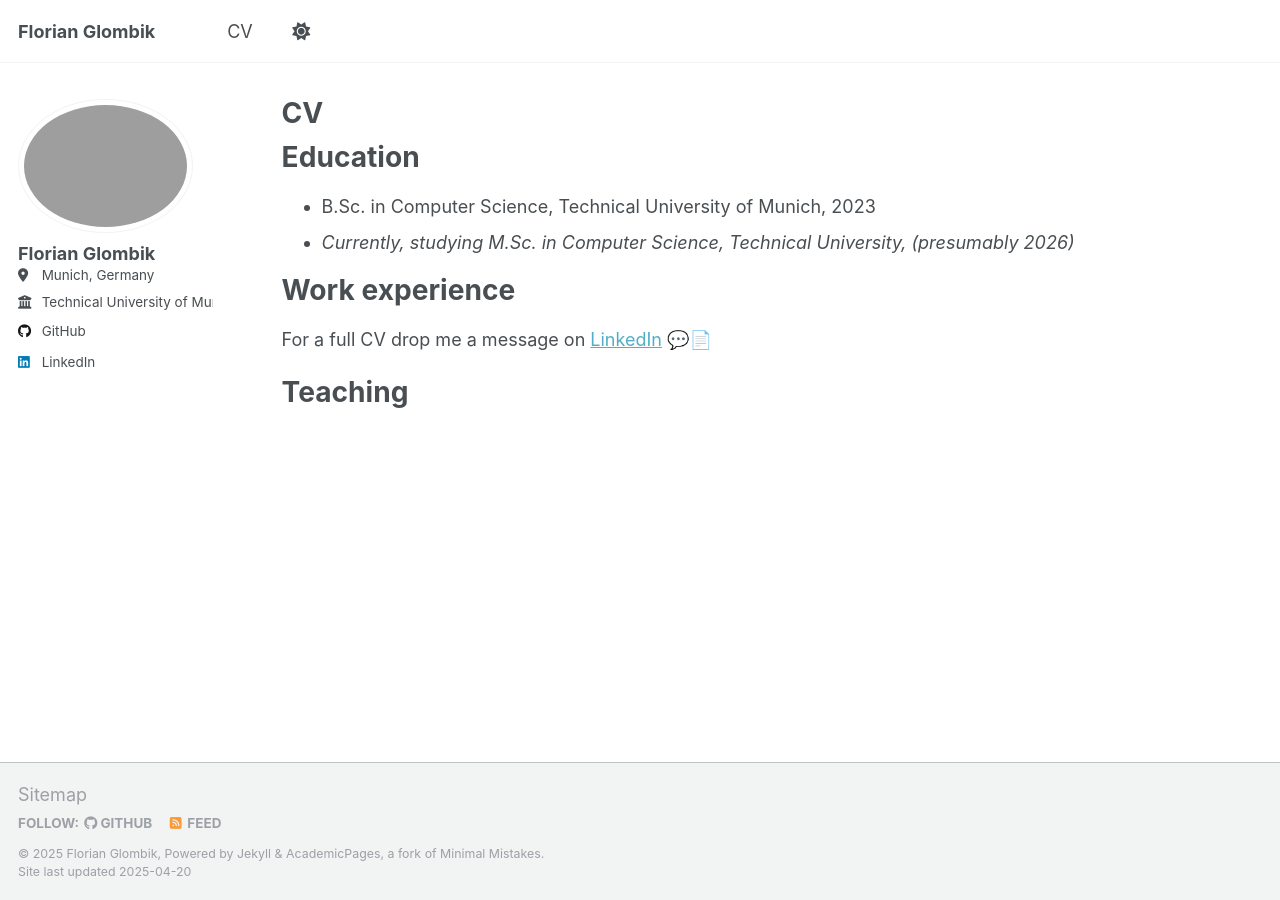
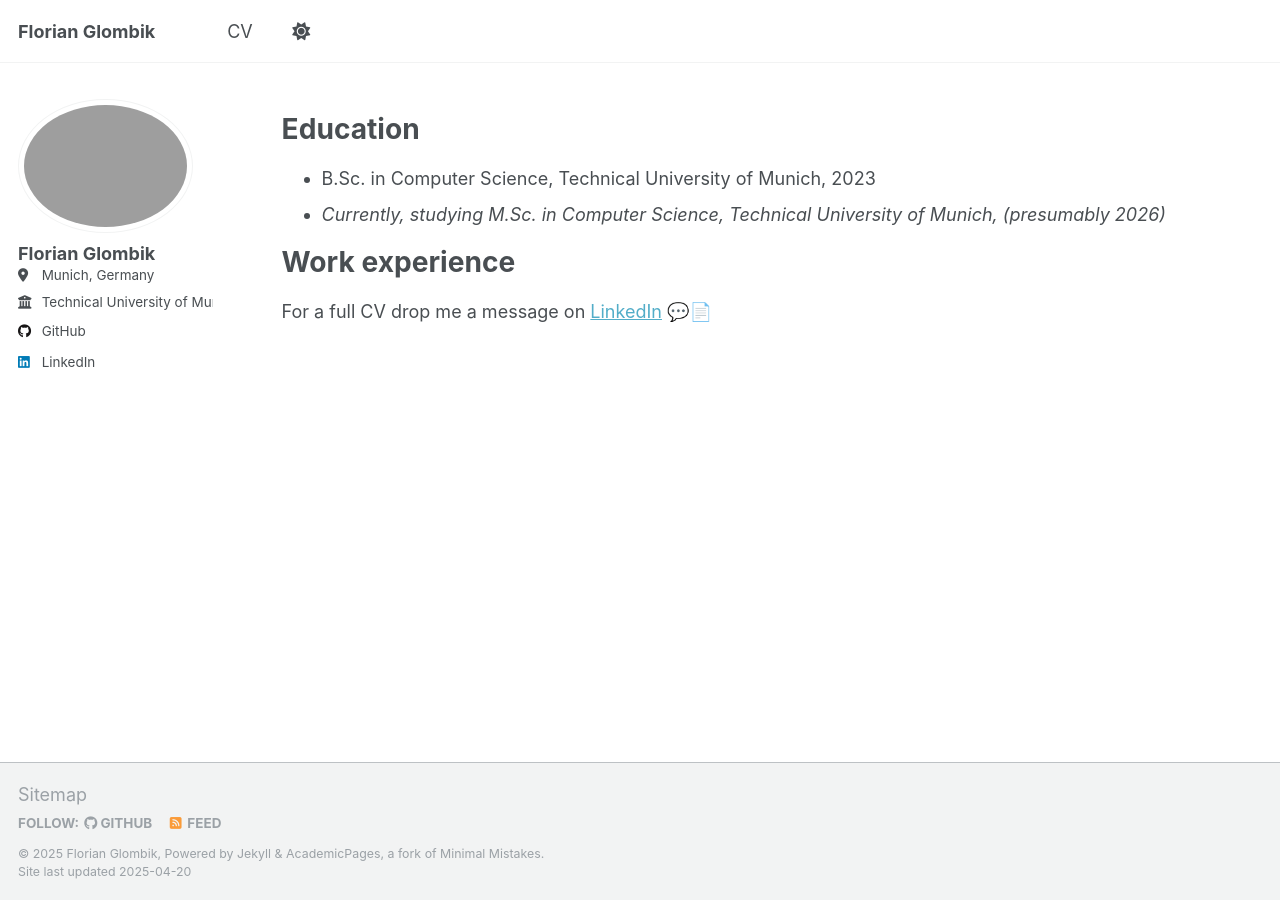
Before and after one commit to florian-glombik/florian-glombik.github.io, a Jekyll site: the page built from _pages/cv.md, in a window 1280 px wide. Built offline with Jekyll 4.4.1, drawn with Linux system fonts in a browser that asks for light colours.

Commit message:
Improve cv page

```diff
--- a/_pages/cv.md
+++ b/_pages/cv.md
@@ -12,7 +12,7 @@ redirect_from:
 Education
 ======
 * B.Sc. in Computer Science, Technical University of Munich, 2023
-* _Currently, studying M.Sc. in Computer Science, Technical University, (presumably 2026)_
+* _Currently, studying M.Sc. in Computer Science, Technical University of Munich, (presumably 2026)_
 
 Work experience
 ======
@@ -61,11 +61,15 @@ For a full CV drop me a message on [LinkedIn](https://www.linkedin.com/in/floria
 
 [//]: # (* Skill 3)
 
-Teaching
-======
-  <ul>{% for post in site.teaching reversed %}
-    {% include archive-single-cv.html %}
-  {% endfor %}</ul>
+[//]: # (Teaching)
+
+[//]: # (======)
+
+[//]: # (  <ul>{% for post in site.teaching reversed %})
+
+[//]: # (    {% include archive-single-cv.html %})
+
+[//]: # (  {% endfor %}</ul>)
 
 [//]: # (Service and leadership)
 
```
Also changed, not shown: other parts of _pages/cv.md (+1 -1 lines).
